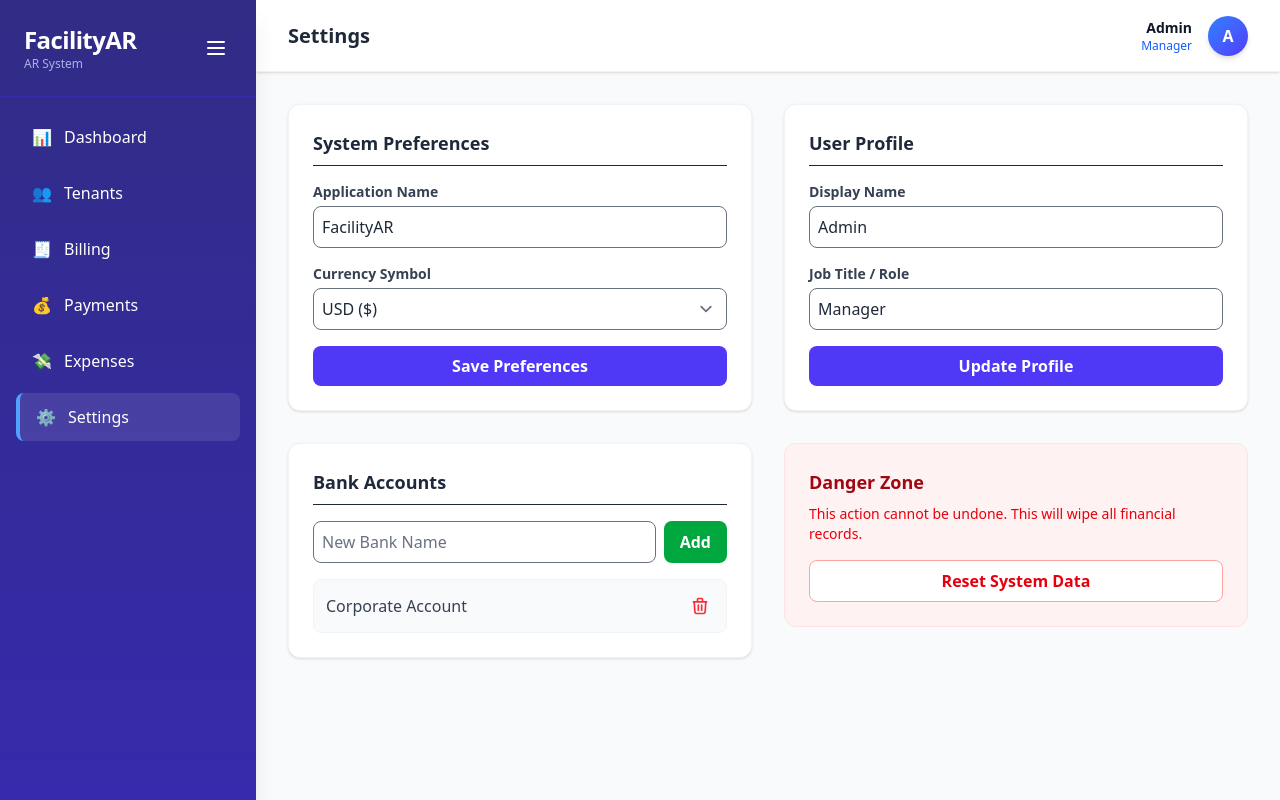
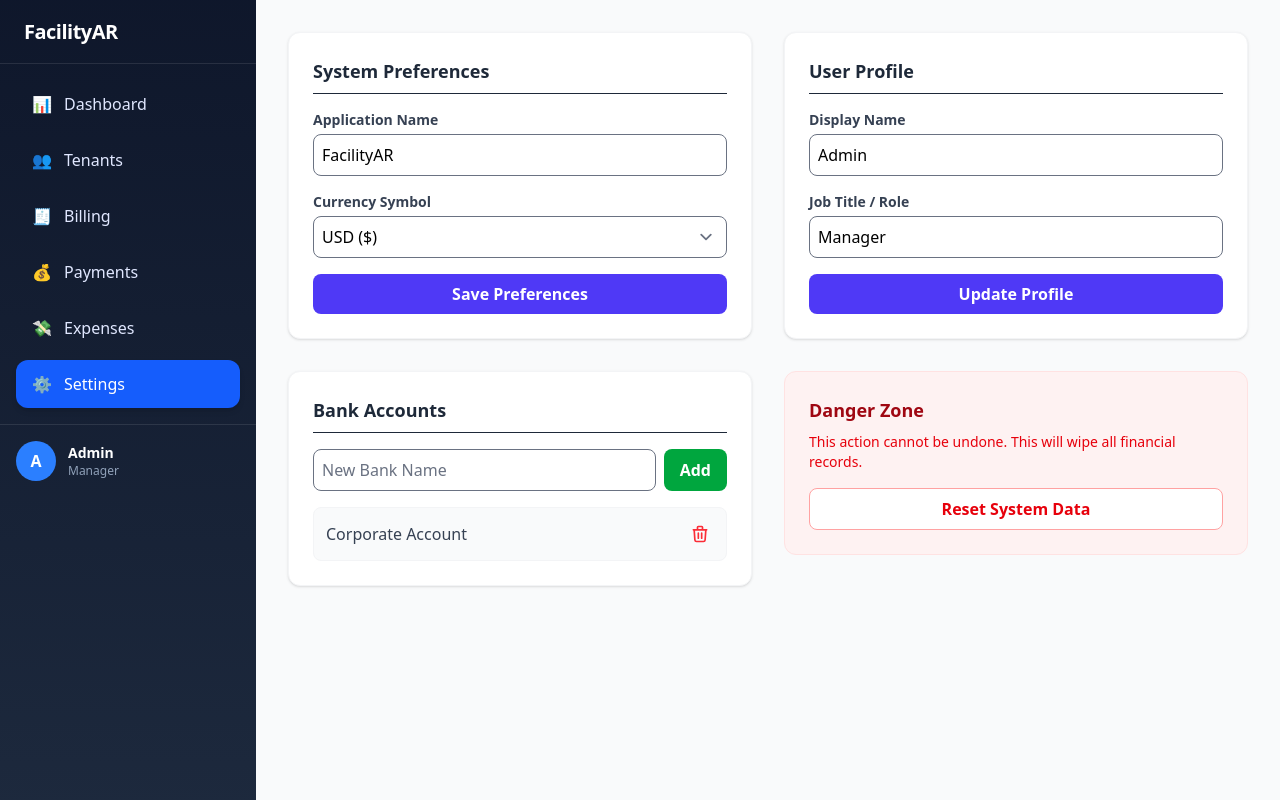
Before and after one commit to Hali-dev128/FacilityAR, a SvelteKit app: page /settings in a window 1280 px wide. Built offline with nearby package versions, Linux system fonts and the light colour scheme.

Commit message:
Update +layout.svelte

```diff
--- a/src/routes/+layout.svelte
+++ b/src/routes/+layout.svelte
@@ -1,78 +1,87 @@
 <script>
-    import '../app.css'; // Make sure Tailwind is setup
+    import '../app.css';
     import { page } from '$app/stores';
     import { Toaster } from 'svelte-french-toast';
     import { settings, userProfile } from '$lib/stores';
 
-    let sidebarCollapsed = false;
+    let mobileMenuOpen = false;
 
-    // Helper to check active route
-    $: isActive = (path) => $page.url.pathname === path ? 'bg-white/10 border-l-4 border-blue-400' : 'hover:bg-white/5';
+    // Close menu when route changes
+    $: if($page.url.pathname) mobileMenuOpen = false;
 
-    function getInitials(name) {
-        const names = name.split(' ');
-        let initials = names[0][0];
-        if(names.length > 1) initials += names[names.length - 1][0];
-        return initials.toUpperCase();
-    }
+    $: isActive = (path) => $page.url.pathname === path
+        ? 'bg-blue-600 text-white shadow-md'
+        : 'text-indigo-100 hover:bg-white/10';
 </script>
 
 <Toaster />
 
-<div class="bg-gray-50 text-gray-800 font-sans h-screen flex overflow-hidden">
-    <aside class="transition-all duration-300 bg-gradient-to-b from-indigo-900 to-indigo-800 text-white flex flex-col shadow-xl z-20 {sidebarCollapsed ? 'w-20' : 'w-64'}">
-        <div class="p-6 border-b border-indigo-800 flex justify-between items-center">
-            {#if !sidebarCollapsed}
-                <div>
-                    <h1 class="text-2xl font-bold tracking-tight">{$settings.appName}</h1>
-                    <p class="text-xs text-indigo-200 opacity-80">AR System</p>
-                </div>
-            {/if}
-            <button on:click={() => sidebarCollapsed = !sidebarCollapsed} class="p-1 rounded hover:bg-white/10 ml-auto">
-                <svg xmlns="http://www.w3.org/2000/svg" class="h-6 w-6" fill="none" viewBox="0 0 24 24" stroke="currentColor">
-                    <path stroke-linecap="round" stroke-linejoin="round" stroke-width="2" d="M4 6h16M4 12h16M4 18h16" />
-                </svg>
+<div class="flex h-screen bg-gray-50 overflow-hidden">
+
+    {#if mobileMenuOpen}
+        <div class="fixed inset-0 bg-black/50 z-40 lg:hidden backdrop-blur-sm"
+             on:click={() => mobileMenuOpen = false}></div>
+    {/if}
+
+    <aside class="
+        fixed inset-y-0 left-0 z-50 w-64 bg-gradient-to-b from-slate-900 to-slate-800
+        transform transition-transform duration-300 ease-in-out shadow-2xl
+        lg:translate-x-0 lg:static lg:shadow-none
+        {mobileMenuOpen ? 'translate-x-0' : '-translate-x-full'}
+    ">
+        <div class="h-16 flex items-center justify-between px-6 border-b border-white/10">
+            <h1 class="text-xl font-bold text-white tracking-tight">{$settings.appName}</h1>
+            <button class="lg:hidden text-white" on:click={() => mobileMenuOpen = false}>
+                <svg xmlns="http://www.w3.org/2000/svg" class="h-6 w-6" fill="none" viewBox="0 0 24 24" stroke="currentColor"><path stroke-linecap="round" stroke-linejoin="round" stroke-width="2" d="M6 18L18 6M6 6l12 12" /></svg>
             </button>
         </div>
 
-        <nav class="flex-1 p-4 space-y-2 overflow-y-auto">
-            <a href="/" class="block px-4 py-3 rounded-lg transition flex items-center gap-3 {isActive('/')}">
-                <span>📊</span> {#if !sidebarCollapsed}<span>Dashboard</span>{/if}
+        <nav class="p-4 space-y-2 overflow-y-auto">
+            <a href="/" class="flex items-center gap-3 px-4 py-3 rounded-xl transition font-medium {isActive('/')}">
+                <span>📊</span> Dashboard
             </a>
-            <a href="/tenants" class="block px-4 py-3 rounded-lg transition flex items-center gap-3 {isActive('/tenants')}">
-                <span>👥</span> {#if !sidebarCollapsed}<span>Tenants</span>{/if}
+            <a href="/tenants" class="flex items-center gap-3 px-4 py-3 rounded-xl transition font-medium {isActive('/tenants')}">
+                <span>👥</span> Tenants
             </a>
-            <a href="/billing" class="block px-4 py-3 rounded-lg transition flex items-center gap-3 {isActive('/billing')}">
-                <span>🧾</span> {#if !sidebarCollapsed}<span>Billing</span>{/if}
+            <a href="/billing" class="flex items-center gap-3 px-4 py-3 rounded-xl transition font-medium {isActive('/billing')}">
+                <span>🧾</span> Billing
             </a>
-            <a href="/payments" class="block px-4 py-3 rounded-lg transition flex items-center gap-3 {isActive('/payments')}">
-                <span>💰</span> {#if !sidebarCollapsed}<span>Payments</span>{/if}
+            <a href="/payments" class="flex items-center gap-3 px-4 py-3 rounded-xl transition font-medium {isActive('/payments')}">
+                <span>💰</span> Payments
             </a>
-            <a href="/expenses" class="block px-4 py-3 rounded-lg transition flex items-center gap-3 {isActive('/expenses')}">
-                <span>💸</span> {#if !sidebarCollapsed}<span>Expenses</span>{/if}
+            <a href="/expenses" class="flex items-center gap-3 px-4 py-3 rounded-xl transition font-medium {isActive('/expenses')}">
+                <span>💸</span> Expenses
             </a>
-            <a href="/settings" class="block px-4 py-3 rounded-lg transition flex items-center gap-3 {isActive('/settings')}">
-                <span>⚙️</span> {#if !sidebarCollapsed}<span>Settings</span>{/if}
+            <a href="/settings" class="flex items-center gap-3 px-4 py-3 rounded-xl transition font-medium {isActive('/settings')}">
+                <span>⚙️</span> Settings
             </a>
         </nav>
+
+        <div class="p-4 border-t border-white/10 mt-auto">
+            <div class="flex items-center gap-3">
+                <div class="h-10 w-10 rounded-full bg-blue-500 flex items-center justify-center text-white font-bold">
+                    {$userProfile.username.charAt(0)}
+                </div>
+                <div>
+                    <p class="text-white text-sm font-semibold">{$userProfile.username}</p>
+                    <p class="text-slate-400 text-xs">{$userProfile.role}</p>
+                </div>
+            </div>
+        </div>
     </aside>
 
-    <main class="flex-1 overflow-auto bg-slate-50 relative flex flex-col">
-        <header class="bg-white shadow-sm sticky top-0 z-10 px-8 py-4 flex justify-between items-center border-b border-gray-100 h-18">
-            <h2 class="text-xl font-bold text-gray-800 capitalize">{$page.url.pathname === '/' ? 'Dashboard' : $page.url.pathname.replace('/', '')}</h2>
-            <div class="flex items-center space-x-4">
-                <div class="text-sm text-right hidden sm:block">
-                    <p class="font-bold text-gray-900">{$userProfile.username}</p>
-                    <p class="text-xs text-blue-600 font-medium">{$userProfile.role}</p>
-                </div>
-                <div class="h-10 w-10 bg-gradient-to-br from-blue-500 to-indigo-600 rounded-full flex items-center justify-center text-white font-bold shadow-md">
-                    {getInitials($userProfile.username)}
-                </div>
+    <main class="flex-1 flex flex-col w-full h-full overflow-hidden">
+        <header class="h-16 bg-white border-b border-gray-200 flex items-center justify-between px-4 lg:hidden shrink-0">
+            <button on:click={() => mobileMenuOpen = true} class="p-2 -ml-2 text-gray-600">
+                <svg xmlns="http://www.w3.org/2000/svg" class="h-6 w-6" fill="none" viewBox="0 0 24 24" stroke="currentColor"><path stroke-linecap="round" stroke-linejoin="round" stroke-width="2" d="M4 6h16M4 12h16M4 18h16" /></svg>
+            </button>
+            <span class="font-bold text-gray-800">{$settings.appName}</span>
+            <div class="w-8"></div> </header>
+
+        <div class="flex-1 overflow-auto p-4 lg:p-8">
+            <div class="max-w-6xl mx-auto">
+                <slot />
             </div>
-        </header>
-
-        <div class="p-8 pb-20 max-w-7xl mx-auto w-full">
-            <slot />
         </div>
     </main>
 </div>
```
